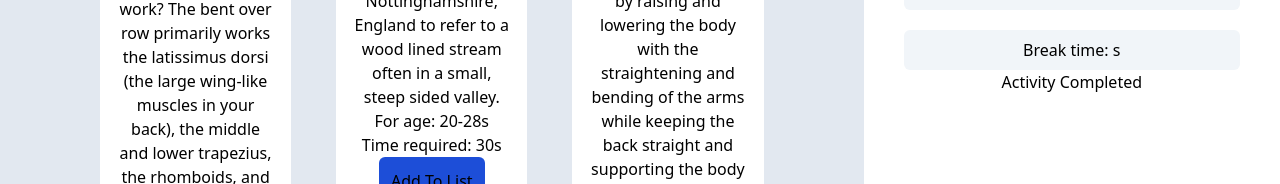
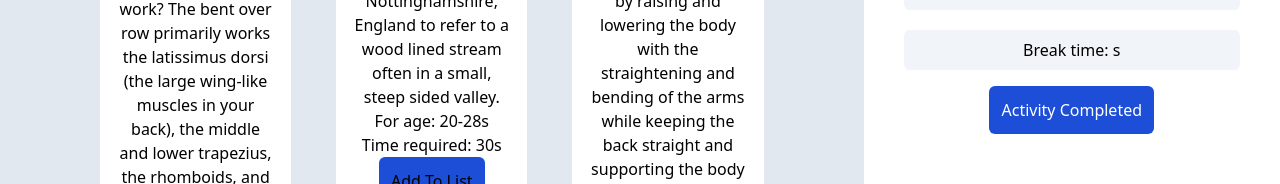
Before and after one commit to Partha1999/todays_exercise, a React (Create React App) app: page / in a window 1280 px wide. Shown: the part 426-610 px from the top of the page. Built offline with nearby package versions, Linux system fonts and the light colour scheme.

Commit message:
tost btn update

```diff
--- a/src/Components/Details/Details.js
+++ b/src/Components/Details/Details.js
@@ -79,7 +79,7 @@ const Details  = (props) => {
 
 
         <div>
-        <button id='add-toast' className='active-btn' onClick={clickedButtonFirst}>
+        <button id='add-toast' className='active-btn p-3 bg-blue-700 mt-4 text-white rounded-md' onClick={clickedButtonFirst}>
             <p>Activity Completed</p>
         </button>
 
```
